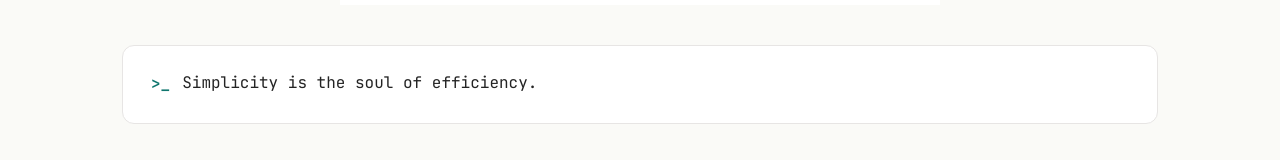
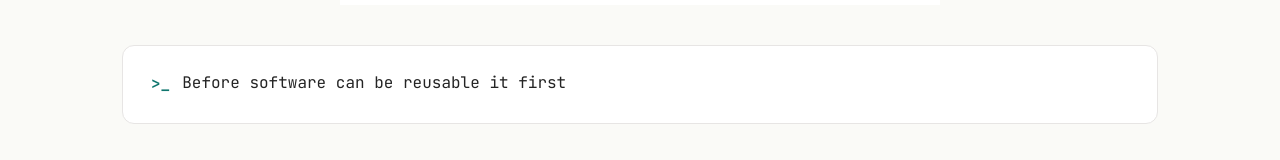
Before and after one commit to Anushidh/my-portfolio, a Next.js app: page / in a window 1280 px wide. Shown: the part 9010-9170 px from the top of the page. Built offline with nearby package versions, Linux system fonts and the light colour scheme.

Commit message:
Cycle terminal quotes with typewriter, tech pill hover, loader caption
- TerminalQuote cycles quotes (type/hold/erase) with stable height and reduced-motion support
- Add hover effect to TechBadge pills
- Update loader caption text

```diff
--- a/app/globals.css
+++ b/app/globals.css
@@ -107,6 +107,14 @@ code, pre, kbd {
   background-color: color-mix(in srgb, var(--color-accent) 4%, var(--color-surface)) !important;
 }
 
+/* Tech pills (TechBadge) hover */
+.tech-badge:hover {
+  color: var(--color-accent) !important;
+  border-color: color-mix(in srgb, var(--color-accent) 45%, transparent) !important;
+  background-color: color-mix(in srgb, var(--color-accent) 8%, var(--color-surface)) !important;
+  transform: translateY(-1px);
+}
+
 .not-found-btn {
   transition: opacity 0.2s ease;
 }
--- a/components/TechBadge.tsx
+++ b/components/TechBadge.tsx
@@ -5,6 +5,7 @@ interface TechBadgeProps {
 export default function TechBadge({ label }: TechBadgeProps) {
   return (
     <span
+      className="tech-badge"
       style={{
         display: "inline-block",
         padding: "0.25rem 0.625rem",
@@ -16,6 +17,9 @@ export default function TechBadge({ label }: TechBadgeProps) {
         borderRadius: "6px",
         letterSpacing: "0.01em",
         whiteSpace: "nowrap",
+        cursor: "default",
+        transition:
+          "color 0.2s ease, border-color 0.2s ease, background-color 0.2s ease, transform 0.2s ease",
       }}
     >
       {label}
--- a/components/TerminalQuote.tsx
+++ b/components/TerminalQuote.tsx
@@ -1,6 +1,6 @@
 "use client";
 
-import { useState, useEffect } from "react";
+import { useState, useEffect, useRef } from "react";
 import FadeIn from "./FadeIn";
 
 const quotes = [
@@ -16,16 +16,65 @@ const quotes = [
   "Make it work, make it right, make it fast.",
 ];
 
+// Reserve height for the longest quote so the layout never shifts as quotes
+// of different lengths cycle through.
+const longestQuote = quotes.reduce((a, b) => (b.length > a.length ? b : a), "");
+
+const TYPE_MS = 38; // per-char typing speed
+const ERASE_MS = 18; // per-char erasing speed (snappier)
+const HOLD_MS = 2400; // pause on the fully-typed quote
+const GAP_MS = 500; // pause before the next quote types in
+
 export default function TerminalQuote() {
-  const [quote, setQuote] = useState("");
+  const [display, setDisplay] = useState("");
+  const timer = useRef<ReturnType<typeof setTimeout> | null>(null);
 
   useEffect(() => {
-    // Pick a random quote on mount to avoid hydration mismatch
-    const randomIndex = Math.floor(Math.random() * quotes.length);
-    setQuote(quotes[randomIndex]);
+    const reduced = window.matchMedia("(prefers-reduced-motion: reduce)").matches;
+
+    // Respect reduced motion: show a single static quote, no cycling.
+    if (reduced) {
+      setDisplay(quotes[Math.floor(Math.random() * quotes.length)]);
+      return;
+    }
+
+    let index = Math.floor(Math.random() * quotes.length);
+    let phase: "typing" | "holding" | "erasing" = "typing";
+    let char = 0;
+
+    const tick = () => {
+      const current = quotes[index];
+
+      if (phase === "typing") {
+        char += 1;
+        setDisplay(current.slice(0, char));
+        if (char >= current.length) {
+          phase = "holding";
+          timer.current = setTimeout(tick, HOLD_MS);
+        } else {
+          timer.current = setTimeout(tick, TYPE_MS);
+        }
+      } else if (phase === "holding") {
+        phase = "erasing";
+        timer.current = setTimeout(tick, ERASE_MS);
+      } else {
+        char -= 1;
+        setDisplay(current.slice(0, Math.max(0, char)));
+        if (char <= 0) {
+          index = (index + 1) % quotes.length;
+          phase = "typing";
+          timer.current = setTimeout(tick, GAP_MS);
+        } else {
+          timer.current = setTimeout(tick, ERASE_MS);
+        }
+      }
+    };
+
+    timer.current = setTimeout(tick, GAP_MS);
+    return () => {
+      if (timer.current) clearTimeout(timer.current);
+    };
   }, []);
-
-  if (!quote) return <div style={{ height: "40px" }} />; // Placeholder to prevent layout shift
 
   return (
     <FadeIn delay={0.2}>
@@ -45,8 +94,32 @@ export default function TerminalQuote() {
         }}
       >
         <span style={{ color: "var(--color-accent)", fontWeight: 600 }}>&gt;_</span>
-        <span style={{ lineHeight: 1.6 }}>{quote}</span>
+
+        {/* Invisible longest-quote sizer reserves a stable height; the typed
+            text is overlaid on top so nothing below shifts as quotes cycle. */}
+        <span style={{ position: "relative", lineHeight: 1.6, flex: 1 }}>
+          <span aria-hidden="true" style={{ visibility: "hidden" }}>
+            {longestQuote}
+          </span>
+          <span style={{ position: "absolute", inset: 0 }}>
+            {display}
+            <span className="tq-cursor" aria-hidden="true">
+              ▋
+            </span>
+          </span>
+        </span>
       </div>
+
+      <style>{`
+        .tq-cursor {
+          margin-left: 1px;
+          color: var(--color-accent);
+          animation: tq-blink 1s steps(1) infinite;
+        }
+        @keyframes tq-blink {
+          50% { opacity: 0; }
+        }
+      `}</style>
     </FadeIn>
   );
 }
```
